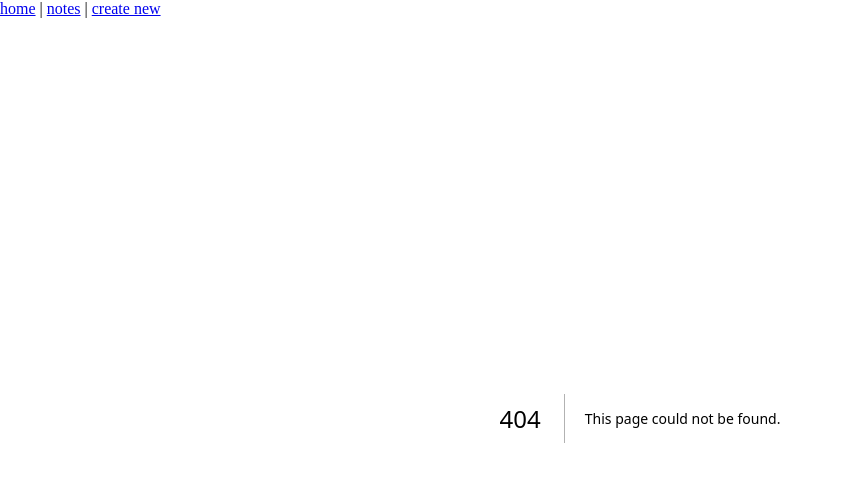
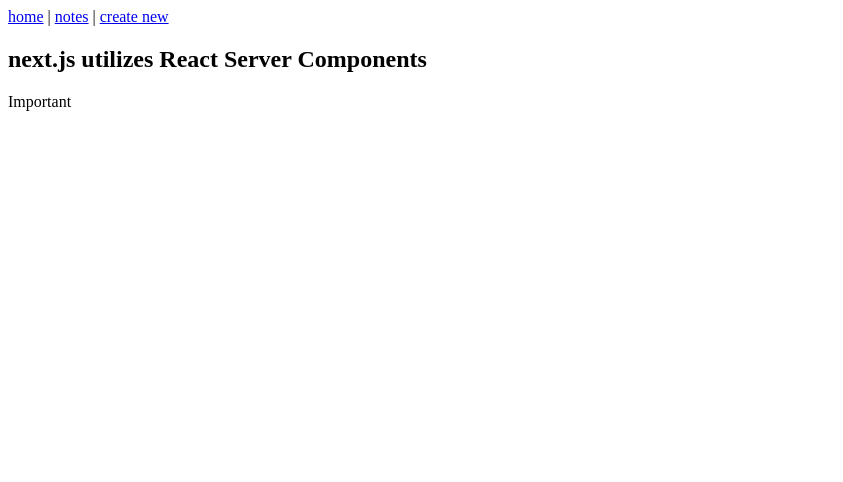
Before and after one commit to KoblaQ/full-stack-open-NextJs, a Next.js app in the folder notes-app/: page /notes/1 in a window 1280 px wide. Before the commit this address had no page. Shown: the top 482 px of the page, without its empty margins (0-843 px from the left). Built offline with nearby package versions, Linux system fonts and the light colour scheme.

Commit message:
Page of a note

```diff
--- /dev/null
+++ b/notes-app/app/notes/[id]/page.tsx
@@ -0,0 +1,20 @@
+import { notFound } from 'next/navigation'
+import { getNoteById } from '../../services/notes'
+
+const NotePage = async ({ params }: { params: Promise<{ id: string }> }) => {
+  const { id } = await params
+  const note = getNoteById(Number(id))
+
+  if (!note) {
+    notFound()
+  }
+
+  return (
+    <div>
+      <h2>{note.content}</h2>
+      <p>{note.important ? 'Important' : 'Not important'}</p>
+    </div>
+  )
+}
+
+export default NotePage
--- a/notes-app/app/notes/page.tsx
+++ b/notes-app/app/notes/page.tsx
@@ -1,3 +1,4 @@
+import Link from 'next/link'
 import { getNotes } from '../services/notes'
 
 const Notes = () => {
@@ -8,6 +9,7 @@
       <ul>
         {notes.map((note) => (
           <li key={note.id}>
+            <Link href={`/notes/${note.id}`}>{note.content}</Link>
             {note.content} {note.important && <strong>(important)</strong>}
           </li>
         ))}
--- a/notes-app/app/services/notes.ts
+++ b/notes-app/app/services/notes.ts
@@ -21,3 +21,7 @@
 export const addNote = (content: string, important: boolean) => {
   notes.push({ id: nextId++, content, important })
 }
+
+export const getNoteById = (id: number) => {
+  return notes.find((note) => note.id === id)
+}
```
